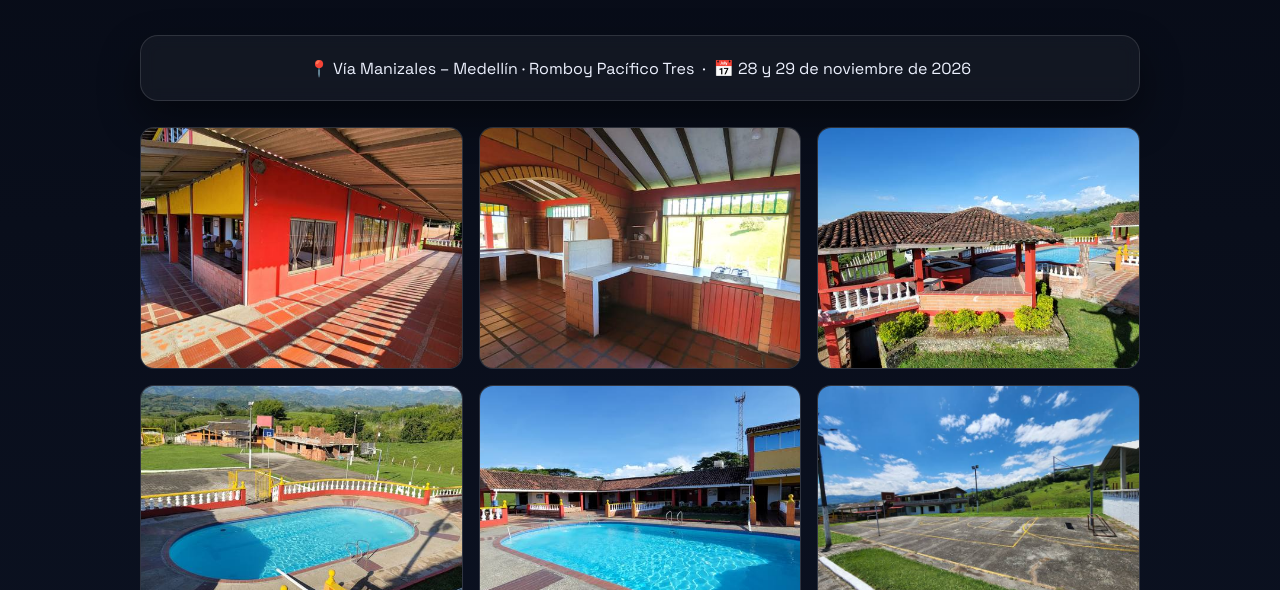
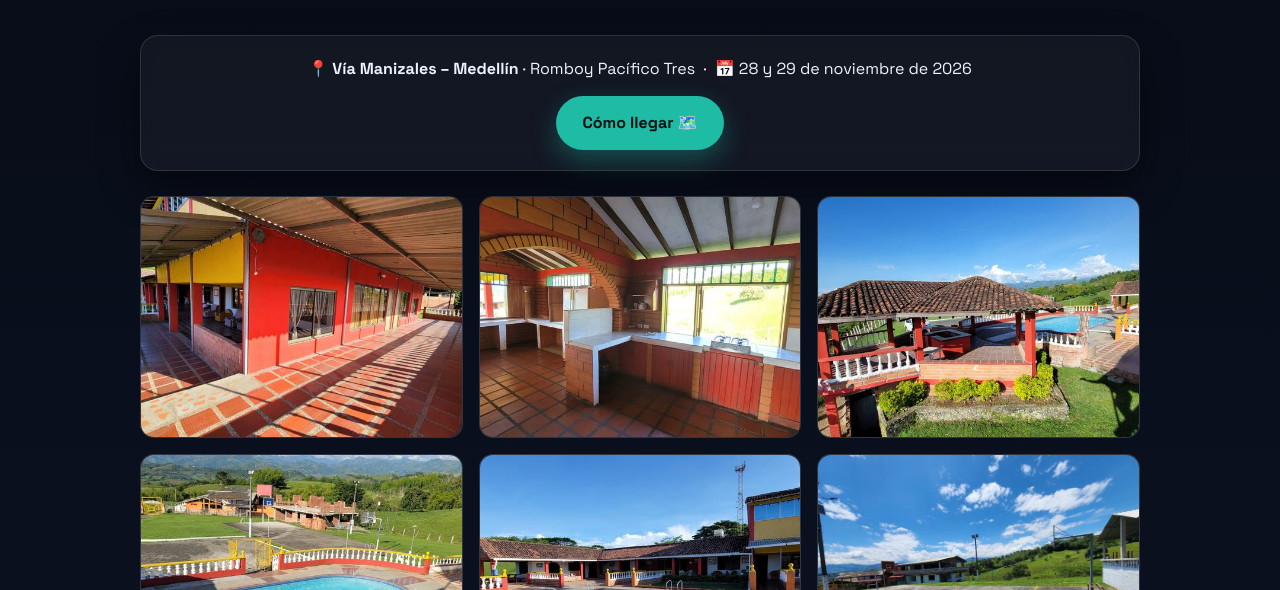
Before and after one commit to toxykdude/palmoland, a plain HTML site: page finca.html in a window 1280 px wide. Shown: the part 210-800 px from the top of the page. Drawn offline with Linux system fonts and the light colour scheme.

Commit message:
feat: Cómo llegar — Google Maps GPS link on finca page (5.1506779,-75.6693482)

```diff
--- a/finca.html
+++ b/finca.html
@@ -29,8 +29,9 @@
       <h1 class="section-title">La Finca 🏡</h1>
       <p class="section-sub">El sitio de la fiesta: <strong>vía Manizales – Medellín</strong>, cerca del nuevo Romboy Pacífico Tres.</p>
 
-      <div class="card" style="margin-bottom:1.6rem;padding:1.2rem 1.4rem">
-        <p style="margin:0;text-align:center">📍 Vía Manizales – Medellín · Romboy Pacífico Tres &nbsp;·&nbsp; 📅 28 y 29 de noviembre de 2026</p>
+      <div class="card" style="margin-bottom:1.6rem;padding:1.2rem 1.4rem;text-align:center">
+        <p style="margin:0 0 0.9rem">📍 <strong>Vía Manizales – Medellín</strong> · Romboy Pacífico Tres &nbsp;·&nbsp; 📅 28 y 29 de noviembre de 2026</p>
+        <a class="btn btn-wa" href="https://www.google.com/maps?q=5.1506779,-75.6693482&z=17&hl=en" target="_blank" rel="noopener">Cómo llegar 🗺️</a>
       </div>
 
       <div class="gallery-grid" id="gallery"></div>
```
